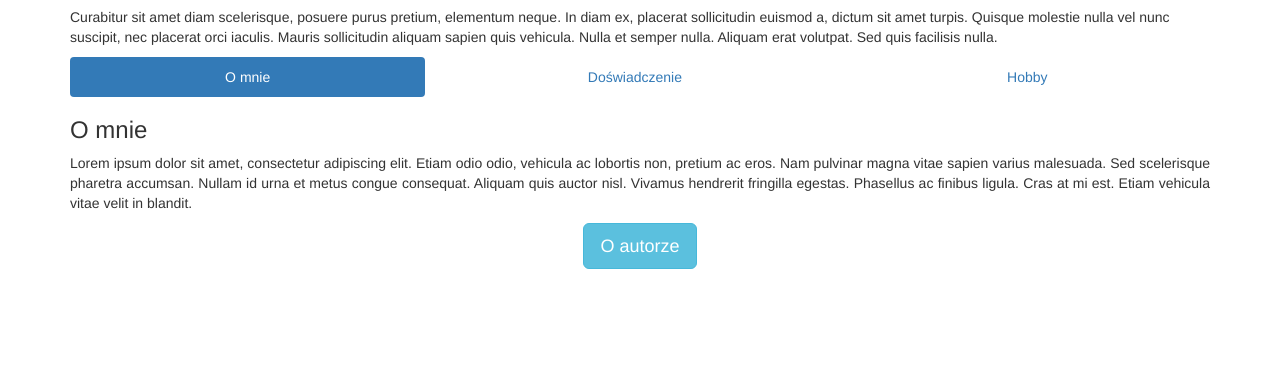
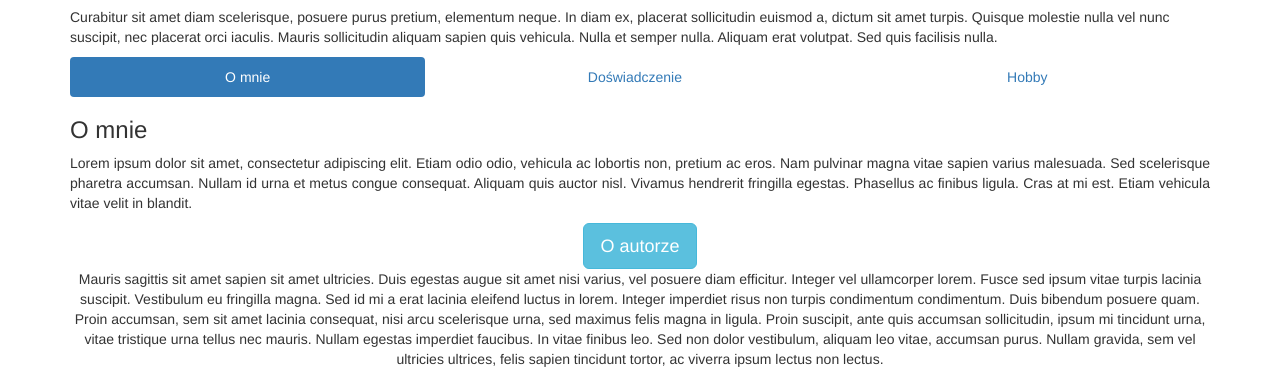
Before and after one commit to dkolo/git-nauka, a plain HTML site: page index.html in a window 1280 px wide. Shown: the part 756-1135 px from the top of the page. Before the commit the page ends 1025 px from the top, so only its background shows below. Drawn offline with nearby package versions, Linux system fonts and the light colour scheme; files that its build step writes are made by us from their sources.

Commit message:
Add paragraph about author

```diff
--- a/index.html
+++ b/index.html
@@ -125,6 +125,7 @@
 					</div>
 				</div>
 			</div>
+			<p>Mauris sagittis sit amet sapien sit amet ultricies. Duis egestas augue sit amet nisi varius, vel posuere diam efficitur. Integer vel ullamcorper lorem. Fusce sed ipsum vitae turpis lacinia suscipit. Vestibulum eu fringilla magna. Sed id mi a erat lacinia eleifend luctus in lorem. Integer imperdiet risus non turpis condimentum condimentum. Duis bibendum posuere quam. Proin accumsan, sem sit amet lacinia consequat, nisi arcu scelerisque urna, sed maximus felis magna in ligula. Proin suscipit, ante quis accumsan sollicitudin, ipsum mi tincidunt urna, vitae tristique urna tellus nec mauris. Nullam egestas imperdiet faucibus. In vitae finibus leo. Sed non dolor vestibulum, aliquam leo vitae, accumsan purus. Nullam gravida, sem vel ultricies ultrices, felis sapien tincidunt tortor, ac viverra ipsum lectus non lectus. </p>
 		</div>
 		<script src="https://ajax.googleapis.com/ajax/libs/jquery/1.12.2/jquery.min.js"></script>
 		<script src="https://maxcdn.bootstrapcdn.com/bootstrap/3.3.6/js/bootstrap.min.js" integrity="sha384-0mSbJDEHialfmuBBQP6A4Qrprq5OVfW37PRR3j5ELqxss1yVqOtnepnHVP9aJ7xS" crossorigin="anonymous"></script>
```
